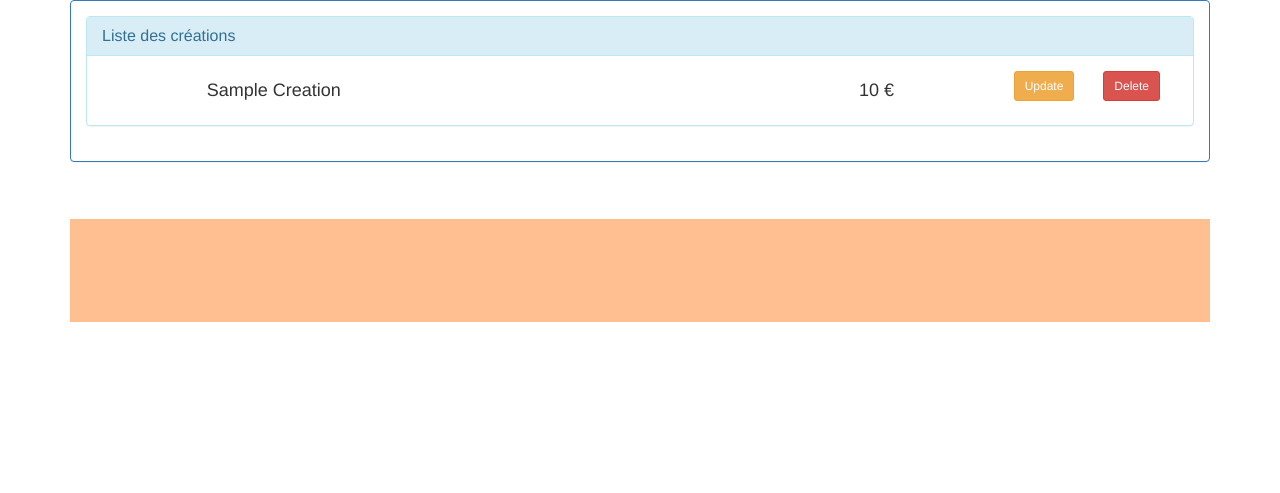
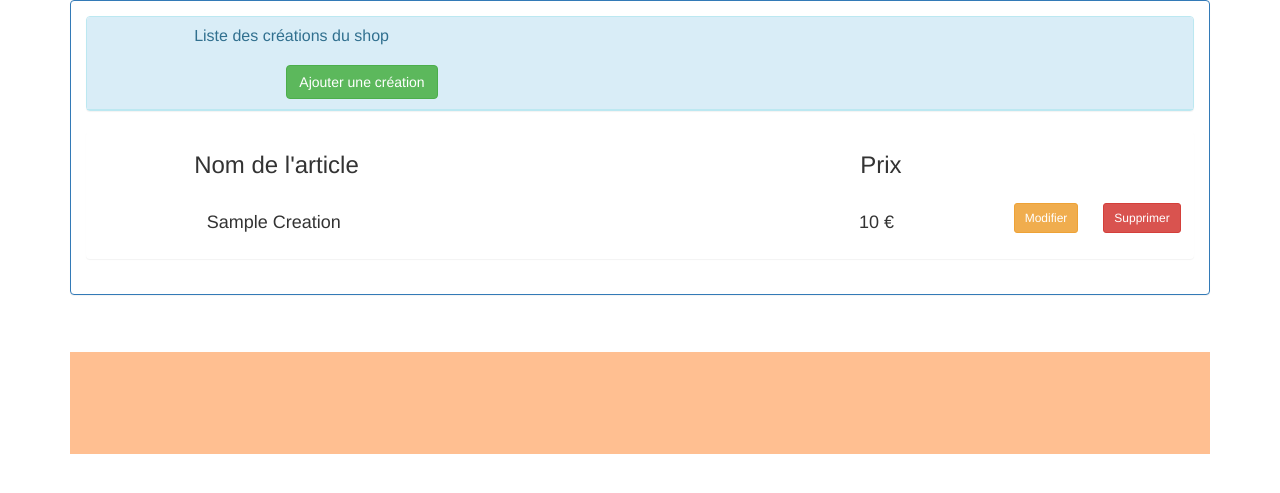
Before and after one commit to WildCodeSchool/orleans-0917-ateliero, a PHP site: template src/View/Admin/Shop/adminShopList.html.twig in a window 1280 px wide. Shown: the part 126-619 px from the top of the page. Run offline with PHP 8.4, Linux system fonts and the light colour scheme; the template is opened without the code that fills it: most values are stand-ins (such as "Sample title", 1, 10 or a date in 2020); some libraries are stand-ins or nearby versions; some web fonts are replaced.

Commit message:
update list

```diff
--- a/public/admin.php
+++ b/public/admin.php
@@ -43,6 +43,10 @@ if (!empty($_GET['route'])) {
         echo $controller->deleteAction();
     }
 
+    if ($route == 'updateShopAction') {
+        $controller = new CreationController();
+        echo $controller->updateAction();
+    }
 } else {
     $controller = new AdminController();
     echo $controller->showAdminAction();
--- a/src/Model/EntityManager.php
+++ b/src/Model/EntityManager.php
@@ -18,7 +18,7 @@ class EntityManager
     {
         $this->pdo = new \PDO(DSN, USER, PASSWORD, [
             \PDO::MYSQL_ATTR_INIT_COMMAND => "SET NAMES utf8",
-//            \PDO::ATTR_ERRMODE => \PDO::ERRMODE_EXCEPTION,
+            \PDO::ATTR_ERRMODE => \PDO::ERRMODE_EXCEPTION,
         ]);
     }
 }
--- a/src/View/Admin/Shop/adminShopList.html.twig
+++ b/src/View/Admin/Shop/adminShopList.html.twig
@@ -4,7 +4,25 @@
 
     <div class="panel panel-info">
         <div class="panel-heading">
-            <h3 class="panel-title">Liste des créations</h3>
+            <div class="row">
+                <div class="col-xs-11 col-xs-offset-1 col-md-10">
+                    <h3 class="panel-title">Liste des créations du shop</h3><br/></div>
+                <div class="col-xs-10 col-xs-offset-2 col-md-2">
+                    <a href="admin.php?route=addShopCreation">
+                        <button class="btn btn-success" type="submit">Ajouter une création</button>
+                    </a>
+                </div>
+            </div>
+        </div>
+    </div>
+    <div class="panel">
+        <div class="row">
+            <div class="col-xs-12">
+                <div class="col-xs-8 col-sm-5 col-sm-offset-1 col-md-6">
+                    <h3>Nom de l'article</h3></div>
+                <div class="col-xs-4 col-sm-2 col-md-2"><h3 class="pull-right">Prix</h3></div>
+
+            </div>
         </div>
         <div class="panel-body">
             <div class="row">
@@ -18,13 +36,15 @@
                                     <h4 class="pull-right">{{ creation.price }} €</h4></div>
 
                                 <div class="col-xs-5 col-xs-offset-1 col-sm-1">
-                                    <button class="btn btn-warning btn-sm" type="submit" name="">Update</button>
+                                    <a href="admin.php?route=updateShopAction&id={{ creation.id }}">
+                                        <button class="btn btn-warning btn-sm" type="submit" name="">Modifier</button>
+                                    </a>
                                 </div>
 
                                 <div class="col-xs-5 col-sm-1">
                                     <form action="admin.php?route=deleteShopAction" method="post">
                                         <input type="hidden" name="id" value="{{ creation.id }}"/>
-                                        <button class="btn btn-danger btn-sm" type="submit" name="">Delete</button>
+                                        <button class="btn btn-danger btn-sm" type="submit" name="">Supprimer</button>
                                     </form>
                                 </div>
                                 <br/>
```
Also changed, not shown: src/Controller/CreationController.php (+12 -15 lines), src/Model/CreationManager.php (+4 -4 lines), src/View/Admin/Shop/adminShopAddCreation.html.twig (+14 -9 lines).
